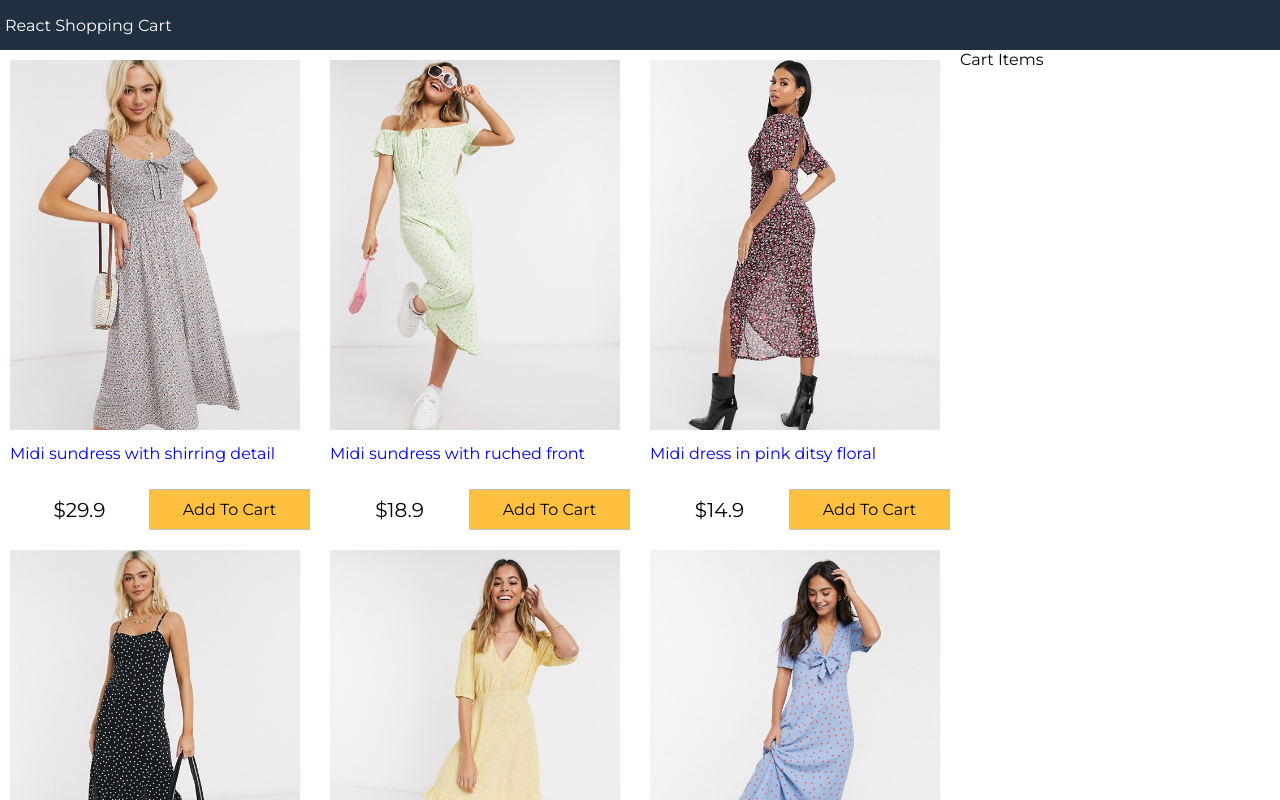
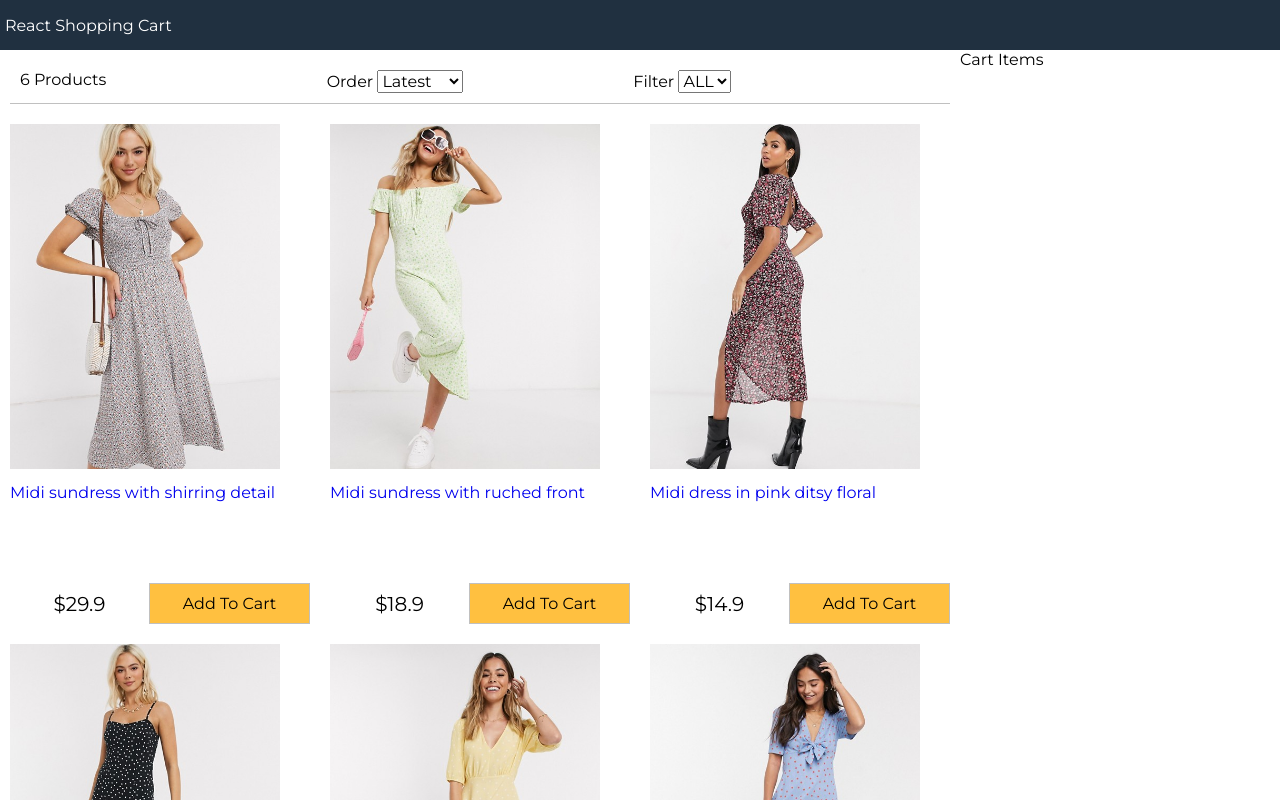
Before and after one commit to rajashekarpilli/react-shopping-cart, a React (Create React App) app: page / in a window 1280 px wide. Shown: the top 800 px of the page. Built offline with nearby package versions, Linux system fonts and the light colour scheme.

Commit message:
filter component

```diff
--- a/src/App.js
+++ b/src/App.js
@@ -1,6 +1,7 @@
 // feature-1
 import React, { useEffect, useState } from 'react';
 import Products from './components/Products';
+import Filter from './components/Filter';
 import data from './data.json'
 
 function App() {
@@ -12,6 +13,30 @@ function App() {
   useEffect(() => {
     setProducts(data.products)
   }, [])
+
+  const filterProducts = (event) => {
+    console.log(event.target.value)
+    if(event.target.value === "ALL"){
+      setSize(event.target.value)
+      setProducts(data.products)
+    }else{
+      setSize(event.target.value)
+      setProducts(data.products.filter(product => product.availableSizes.indexOf(event.target.value) >= 0))
+    }
+  }
+
+  const sortProducts = (event) => {
+    console.log(event.target.value)
+    const sort = event.target.value
+    setSort(sort)
+    setProducts(
+      products.slice().sort((a, b) =>
+        sort === "lowest" ? a.price > b.price ? 1 : -1 :
+        sort === "highest" ? a.price < b.price ? 1 : -1 :
+        a._id < b._id ? 1 : -1
+      )
+    )
+  }
 
   return (
     <div className="grid-container">
@@ -25,6 +50,14 @@ function App() {
       <main>
         <div className="content">
           <div className="main">
+            <Filter
+              count={products.length}
+              size={size}
+              sort={sort}
+              filterProducts={filterProducts}
+              sortProducts={sortProducts}
+              products={products}
+            />
             <Products products={products} />
           </div>
           <div className="sidebar">Cart Items</div>
--- /dev/null
+++ b/src/components/Filter.js
@@ -0,0 +1,29 @@
+import React from 'react'
+
+const Filter = ({ count, size, sort, filterProducts, sortProducts }) => {
+    return (
+        <div className="filters">
+            <div className="filter-result">{count} Products</div>
+            <div className="filter-sort">Order{" "}
+                <select value={sort} onChange={sortProducts}>
+                    <option>Latest</option>
+                    <option value="lowest">Lowest</option>
+                    <option value="highest">Highest</option>
+                </select>
+            </div>
+            <div className="filter-size">Filter{" "}
+                <select value={size} onChange={filterProducts}>
+                    <option value="ALL">ALL</option>
+                    <option value="XS">XS</option>
+                    <option value="S">S</option>
+                    <option value="M">M</option>
+                    <option value="L">L</option>
+                    <option value="XL">XL</option>
+                    <option value="XXL">XXL</option>
+                </select>
+            </div>
+        </div>
+    )
+}
+
+export default Filter
--- a/src/components/Products.js
+++ b/src/components/Products.js
@@ -8,7 +8,7 @@ const Products = ({ products }) => {
                 {products.map(product => (
                     <li key={product._id}>
                         <div className="product">
-                            <a href={"#" + product._id}>
+                            <a href={"#" + product._id} className="product-link">
                                 <img src={product.image} alt={product.title} />
                                 <p>{product.title}</p>
                             </a>
--- a/src/index.css
+++ b/src/index.css
@@ -21,12 +21,17 @@ footer{grid-area: footer;background-color: #203040;color: #ffffff;display: flex;
 
 /* Products */
 .products ul{display: flex;flex-wrap: wrap;justify-content: center;align-items: center;}
-.products li{flex: 1 1 29rem;height: 47rem;padding: 1rem;padding: 1rem;list-style-type: none;}
+.products li{flex: 1 1 29rem;height: 50rem;padding: 1rem;padding: 1rem;list-style-type: none;}
 .product{display: flex;flex-direction: column;justify-content: space-between;height: 100%;}
-.product img{max-width: 37rem;max-height: 37rem;margin-bottom: 1rem;}
+.product img{max-width: 27rem;margin-bottom: 1rem;}
+.product-link{margin-bottom: 1rem;}
 .product-price{display: flex;justify-content: space-between;align-items: center;}
 .product-price div, .product-price button{text-align: center;flex: 1;}
 .product-price div{font-size: 2rem;}
 .button{padding: 1rem;border: 0.1rem solid #c0c0c0;background-color: #f0f0f0;cursor: pointer;}
 .button:hover{border: 0.1rem solid #808080;}
 .button.primary{background-color: #ffc040;}
+
+/* Filters */
+.filters{display: flex;padding: 1rem;margin: 1rem;justify-content: space-between;border-bottom: 0.1rem solid #c0c0c0;}
+.filters div{flex: 1;}
```
